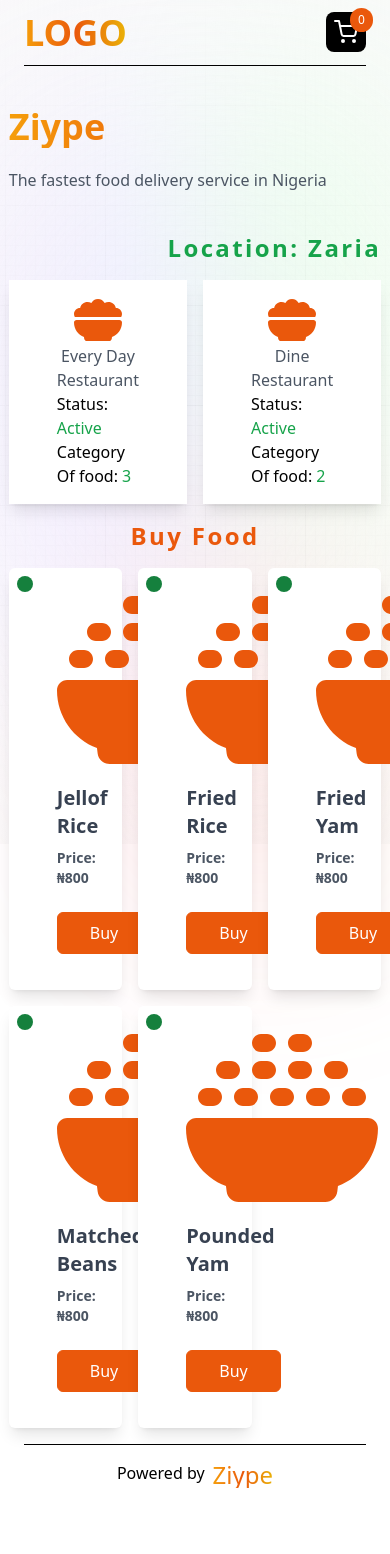
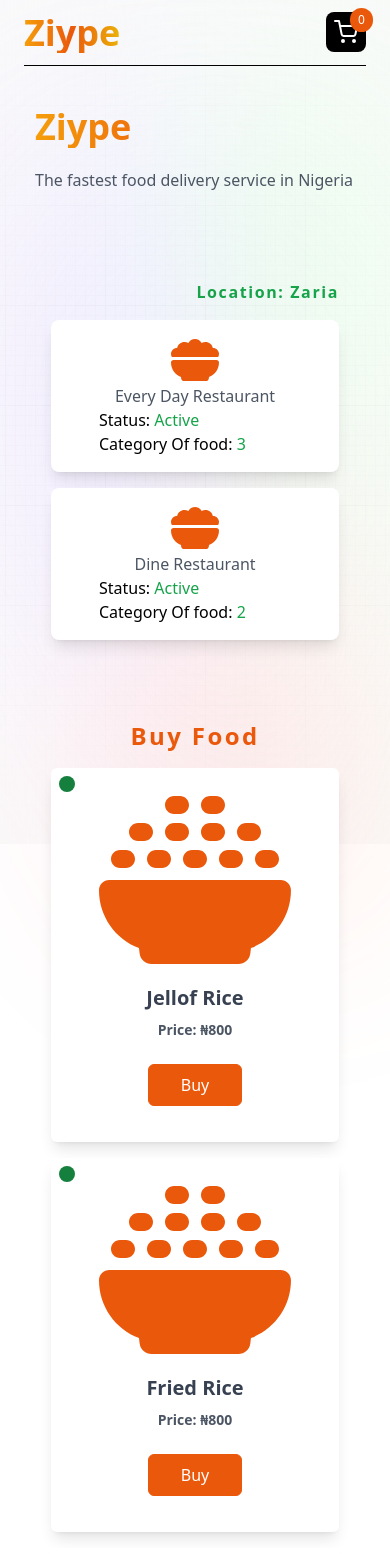
Before and after one commit to Abdullahi-design/todo-test, a Next.js app: page / in a window 390 px wide. Shown: the top 1554 px of the page. Before the commit the page ends 1504 px from the top, so only its background shows below. Built offline with nearby package versions, Linux system fonts and the light colour scheme.

Commit message:
responsiveness

```diff
--- a/components/AddToCart.tsx
+++ b/components/AddToCart.tsx
@@ -21,7 +21,7 @@ const AddToCartButton = ({ food }: any) => {
             addItem(food)
             setIsSuccess(true)
         }}
-        className='w-fit px-4 py-2 border border-orange-600 mx-auto flex justify-center mt-4 hover:text-white hover:bg-orange-600 rounded-md text-xl text-gray-700'>
+        className='w-fit px-4 py-2 border border-orange-600 mx-auto flex justify-center mt-4 hover:text-white hover:bg-orange-600 rounded-md md:text-xl text-base text-gray-700'>
         {isSuccess ? 'Added!' : 'Add to cart'}
         </button>
     )
--- a/components/FoodCategory.tsx
+++ b/components/FoodCategory.tsx
@@ -14,17 +14,18 @@ const FoodCategory = () => {
     };
 
   return (
-    <div>
-        <h1 className='text-2xl my-4 text-orange-600 font-bold tracking-widest'>Buy Food</h1>
-
-        <div className='gap-4 grid grid-cols-3'>
+    <div className="container mx-auto px-4 py-8">
+        <h1 className="text-2xl my-4 text-orange-600 font-bold tracking-widest">
+            Buy Food
+        </h1>
+        <div className="grid grid-cols-1 sm:grid-cols-2 md:grid-cols-3 gap-4">
             {restaurants.map((restaurant) => (
                 restaurant.dishes.map((dish, index) => (
                     <div key={index} className='relative bg-white shadow-lg p-4 px-12 rounded-md'>
                         <span className='top-0 left-0 absolute z-20 rounded-full'>
                             <GoDotFill className='w-8 h-8 text-green-700 '/>
                         </span>
-                        <span className=''><FaBowlRice className='w-48 h-48 text-center mx-auto text-orange-600' /></span>
+                        <span className=''><FaBowlRice className='lg:w-48 md:w-36 md:h-36 lg:h-48 w-48 h-48 text-center mx-auto text-orange-600' /></span>
                         <h1 className='text-gray-700 text-xl font-bold text-center my-2'>{dish.name}</h1>
                         <h1 className='text-gray-600 text-sm font-bold text-center my-2'>Price: <span>₦{dish.price}</span></h1>
                         <button onClick={() => handleFoodClick(dish)} className='mb-5 text-white bg-orange-600 px-8 p-2 rounded-md mt-4 hover:bg-white hover:text-black border border-orange-600 transition delay-150'>Buy</button>
--- a/components/FoodInfo.tsx
+++ b/components/FoodInfo.tsx
@@ -25,7 +25,7 @@ const FoodInfo = ({ dish }: any) => {
     };
 
   return (
-    <section className="flex justify-around gap-4">
+    <section className="md:flex justify-around gap-4">
         <div>
             {dish && dish.map((food: any, index: number) => (
                     // console.log(food, 'yam')
@@ -34,7 +34,7 @@ const FoodInfo = ({ dish }: any) => {
                         <span className='top-0 left-0 absolute z-20 rounded-full'>
                             <GoDotFill className='w-8 h-8 text-green-700 '/>
                         </span>
-                        <span className=''><FaBowlRice className='w-48 h-48 text-center mx-auto text-orange-600' /></span>
+                        <span className=''><FaBowlRice className='w-32 md:w-48 h-32 md:h-48 text-center mx-auto text-orange-600' /></span>
                         <h1 className='text-gray-700 text-xl font-bold text-center my-2'>{food.name}</h1>
                         <h1 className='text-gray-600 text-base font-bold text-center my-2'>Price: <span>₦{food.price}</span></h1>
                         <AddToCartButton food={food}/>
@@ -45,11 +45,11 @@ const FoodInfo = ({ dish }: any) => {
         </div>
 
         <>
-            <h1 className='text-2xl mt-4 text-orange-600 font-bold tracking-widest absolute right-[22rem] top-24'>Add On</h1>
-            <div className="overflow-y-auto h-[26rem] w-1/2 mt-20 rounded-md">
+            <h1 className='text-2xl mt-4 text-orange-600 font-bold tracking-widest md:absolute text-center right-[22rem] top-24'>Add On</h1>
+            <div className="overflow-y-auto h-[26rem] md:w-1/2 w-full md:mt-20 mt-5 rounded-md">
                 {restaurants.map((restaurant) => (
                     restaurant.addOn.map((addOn) => (
-                        <ul key={addOn.id} className='bg-white shadow-lg w-fit gap-4 px-8 flex justify-between border-b py-2'>
+                        <ul key={addOn.id} className='bg-white mx-auto shadow-lg w-fit gap-4 px-8 flex justify-between border-b py-2'>
                             <div className="relative text-center">
                                 <span className='top-0 -left-6 absolute z-20 rounded-full'>
                                     <GoDotFill className='w-4 h-4 text-green-700 '/>
--- a/components/Nav.tsx
+++ b/components/Nav.tsx
@@ -18,7 +18,7 @@ const Nav = () => {
     <div className='border-b-[1.7px] border-black w-full flex justify-between'>
       <Link href={'/'}>
         <h1 className="my-3 orange_gradient text-4xl font-extrabold leading-[1.15] text-black md:text-5xl">
-          LOGO
+          Ziype
         </h1>
       </Link>
       <Link href={'/cart'}>
--- a/components/RestaurantCard.tsx
+++ b/components/RestaurantCard.tsx
@@ -3,11 +3,11 @@ import { FaBowlFood } from "react-icons/fa6";
 
 const RestaurantCard = () => {
     return (
-        <div>
-            <h1 className='text-2xl my-4 text-right text-green-600 font-bold tracking-widest'>Location: Zaria</h1>
-            <div className='flex gap-4 justify-end'>
+        <div className="container mx-auto px-4 py-8">  {/* Added container for layout */}
+            <h1 className='md:text-2xl text-md my-4 text-right text-green-600 font-bold tracking-widest'>Location: Zaria</h1>
+            <div className='grid grid-cols-1 md:grid-cols-2 gap-4 justify-end'>  {/* Use grid for responsiveness */}
                 {restaurants.map(restaurant => (
-                    <div className='bg-white shadow-lg p-4 px-12'>
+                    <div key={restaurant.id} className='bg-white shadow-lg p-4 px-12 rounded-lg'>
                         <span className=''><FaBowlFood className='w-12 h-12 text-center mx-auto text-orange-600' /></span>
                         <h1 className='text-gray-600'>{restaurant.name}</h1>
                         <h1 className='text-left'>Status: <span className='text-green-600'>Active</span> </h1>
```
